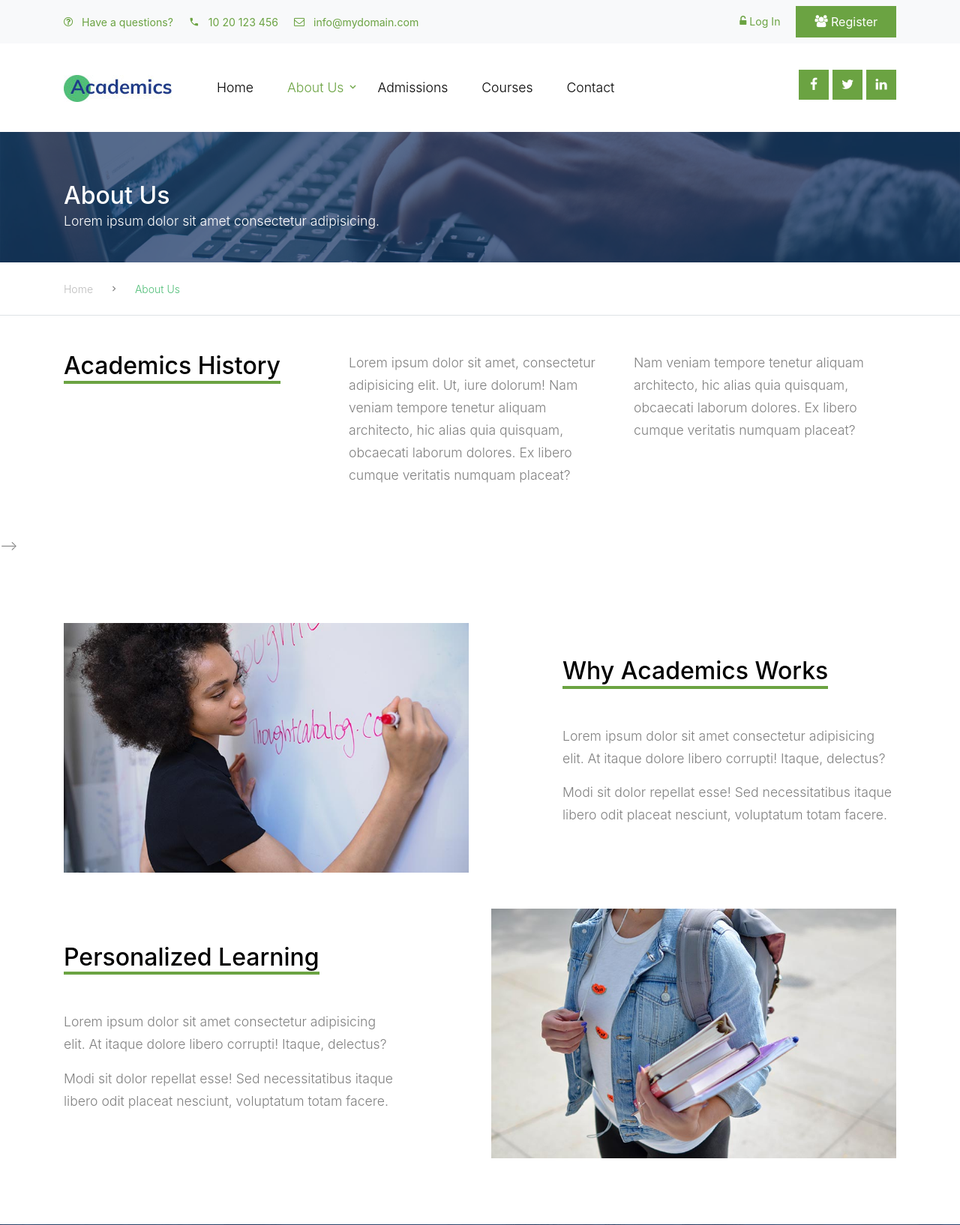
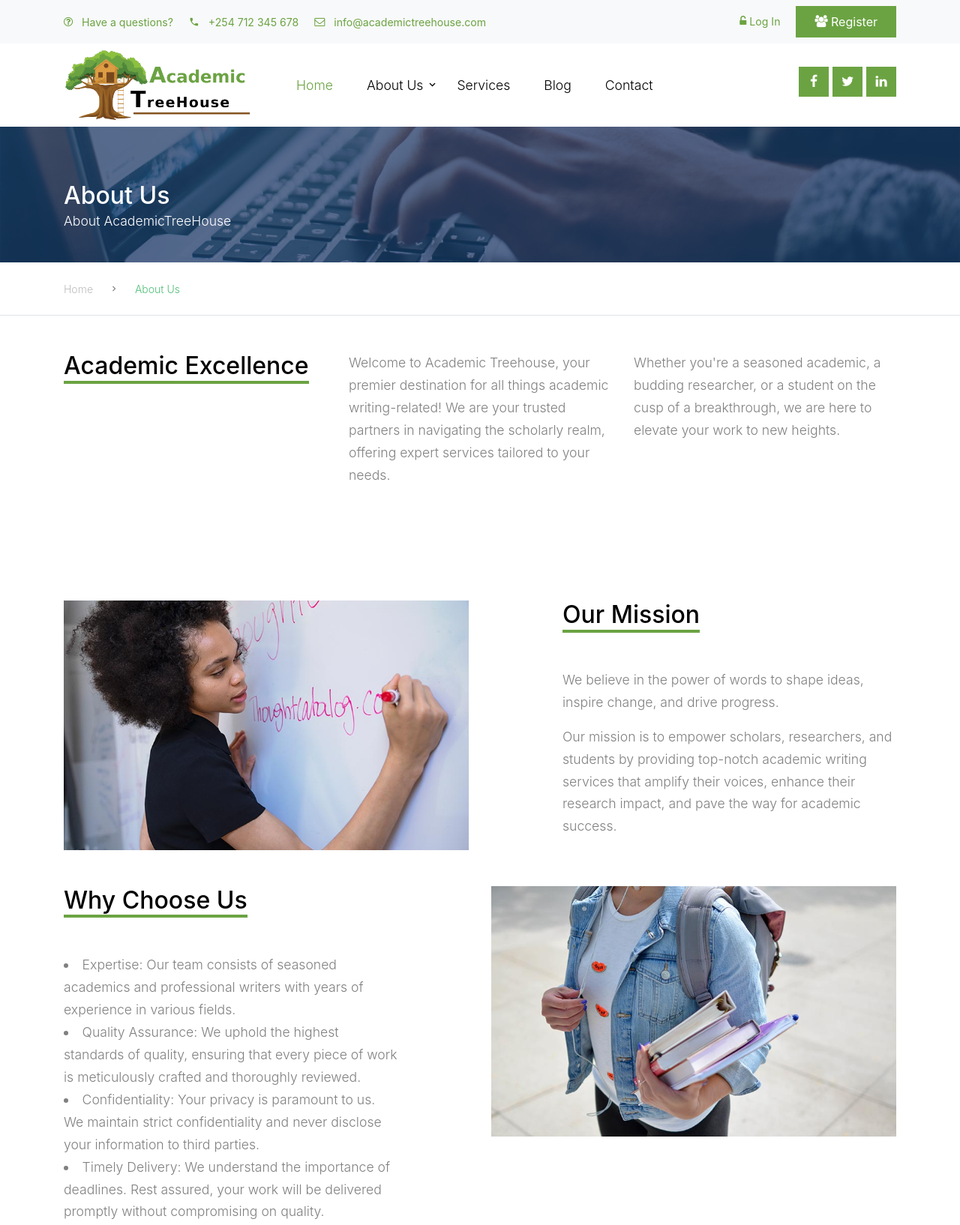
Before and after one commit to ToshTony/AcademicTreeHouse, a plain HTML site: page about.html in a window 1280 px wide. Shown: the top 1634 px of the page at 75% size. Drawn offline with Linux system fonts and the light colour scheme; files whose address does not match are found by name; a web font is replaced by a local one.

Commit message:
wednesday

```diff
--- a/about.html
+++ b/about.html
@@ -50,46 +50,48 @@
         <div class="row align-items-center">
           <div class="col-lg-9 d-none d-lg-block">
             <a href="#" class="small mr-3"><span class="icon-question-circle-o mr-2"></span> Have a questions?</a>
-            <a href="#" class="small mr-3"><span class="icon-phone2 mr-2"></span> 10 20 123 456</a>
-            <a href="#" class="small mr-3"><span class="icon-envelope-o mr-2"></span> info@mydomain.com</a>
+            <a href="#" class="small mr-3"><span class="icon-phone2 mr-2"></span> +254 712 345 678</a>
+            <a href="#" class="small mr-3"><span class="icon-envelope-o mr-2"></span> info@academictreehouse.com</a>
           </div>
           <div class="col-lg-3 text-right">
-            <a href="login.html" class="small mr-3"><span class="icon-unlock-alt"></span> Log In</a>
-            <a href="register.html" class="small btn btn-primary px-4 py-2 rounded-0"><span class="icon-users"></span> Register</a>
+            <!-- <a href="login.html" class="small mr-3"><span class="icon-unlock-alt"></span> Log In</a>
+            <a href="register.html" style="background-color: #6ba342;" class="small btn btn-primary px-4 py-2 rounded-0"><span class="icon-users"></span> Register</a> -->
+            <a href="#" class="small mr-3"><span class="icon-unlock-alt"></span> Log In</a>
+            <a href="#" style="background-color: #6ba342;" class="small btn btn-primary px-4 py-2 rounded-0"><span class="icon-users"></span> Register</a>
           </div>
         </div>
       </div>
     </div>
-    <header class="site-navbar py-4 js-sticky-header site-navbar-target" role="banner">
+    <header class="site-navbar py-2 js-sticky-header site-navbar-target" role="banner">
 
       <div class="container">
         <div class="d-flex align-items-center">
           <div class="site-logo">
             <a href="index.html" class="d-block">
-              <img src="images/logo.jpg" alt="Image" class="img-fluid">
+              <img src="images/treehouselogocropped.png" width="250px" height="px" alt="Image" class="img-fluid">
             </a>
           </div>
           <div class="mr-auto">
             <nav class="site-navigation position-relative text-right" role="navigation">
               <ul class="site-menu main-menu js-clone-nav mr-auto d-none d-lg-block">
-                <li>
+                <li class="active">
                   <a href="index.html" class="nav-link text-left">Home</a>
                 </li>
-                <li class="has-children active">
-                  <a href="about.html" class="nav-link text-left">About Us</a>
+                <li class="has-children">
+                  <a href="#" class="nav-link text-left">About Us</a>
                   <ul class="dropdown">
-                    <li><a href="teachers.html">Our Teachers</a></li>
-                    <li><a href="about.html">Our School</a></li>
+                    <li><a href="#">Academic Writing</a></li>
+                    <li><a href="#">CV writing</a></li>
                   </ul>
                 </li>
                 <li>
-                  <a href="admissions.html" class="nav-link text-left">Admissions</a>
+                  <a href="#" class="nav-link text-left">Services</a>
                 </li>
                 <li>
-                  <a href="courses.html" class="nav-link text-left">Courses</a>
+                  <a href="#" class="nav-link text-left">Blog</a>
                 </li>
                 <li>
-                    <a href="contact.html" class="nav-link text-left">Contact</a>
+                    <a href="#" class="nav-link text-left">Contact</a>
                   </li>
               </ul>                                                                                                                                                                                                                                                                                          </ul>
             </nav>
@@ -117,7 +119,7 @@
           <div class="row align-items-end">
             <div class="col-lg-7">
               <h2 class="mb-0">About Us</h2>
-              <p>Lorem ipsum dolor sit amet consectetur adipisicing.</p>
+              <p>About AcademicTreeHouse</p>
             </div>
           </div>
         </div>
@@ -136,18 +138,23 @@
             <div class="row">
               <div class="col-lg-4">
                 <h2 class="section-title-underline">
-                  <span>Academics History</span>
+                  <span>Academic Excellence</span>
                 </h2>
               </div>
               <div class="col-lg-4">
-                <p>Lorem ipsum dolor sit amet, consectetur adipisicing elit. Ut, iure dolorum! Nam veniam tempore tenetur aliquam architecto, hic alias quia quisquam, obcaecati laborum dolores. Ex libero cumque veritatis numquam placeat?</p>
+                <p>Welcome to Academic Treehouse, your premier destination for
+                  all things academic writing-related! We are your trusted partners
+                  in navigating the scholarly realm, offering expert services tailored
+                  to your needs.
+                </p>
               </div>
               <div class="col-lg-4">
-                <p>Nam veniam tempore tenetur aliquam
-                architecto, hic alias quia quisquam, obcaecati laborum dolores. Ex libero cumque veritatis numquam placeat?</p>
+                <p>Whether you're a seasoned academic, a budding researcher, or a student on the
+                   cusp of a breakthrough, we are here to elevate your work to new heights.
+              </p>
               </div>
             </div>
-          </div> -->
+          </div>
 
     <div class="site-section">
         <div class="container">
@@ -157,10 +164,17 @@
                 </div>
                 <div class="col-lg-5 ml-auto align-self-center">
                     <h2 class="section-title-underline mb-5">
-                        <span>Why Academics Works</span>
+                        <span>Our Mission</span>
                     </h2>
-                    <p>Lorem ipsum dolor sit amet consectetur adipisicing elit. At itaque dolore libero corrupti! Itaque, delectus?</p>
-                    <p>Modi sit dolor repellat esse! Sed necessitatibus itaque libero odit placeat nesciunt, voluptatum totam facere.</p>
+                    <p>We believe in the power of words to shape ideas, inspire change,
+                      and drive progress.
+                    </p>
+                    <p>
+                      Our mission is to empower scholars, researchers,
+                      and students by providing top-notch academic writing services that amplify their voices,
+                      enhance their research impact, and pave the way for academic success.
+                    </p>
+
                 </div>
             </div>
 
@@ -170,10 +184,22 @@
                     </div>
                     <div class="col-lg-5 mr-auto align-self-center order-2 order-lg-1">
                         <h2 class="section-title-underline mb-5">
-                            <span>Personalized Learning</span>
+                            <span>Why Choose Us</span>
                         </h2>
-                        <p>Lorem ipsum dolor sit amet consectetur adipisicing elit. At itaque dolore libero corrupti! Itaque, delectus?</p>
-                        <p>Modi sit dolor repellat esse! Sed necessitatibus itaque libero odit placeat nesciunt, voluptatum totam facere.</p>
+                        <li> Expertise: Our team consists of seasoned academics and professional
+                          writers with years of experience in various fields.
+                        </li>
+                        <li> Quality Assurance: We uphold the highest standards of quality, ensuring
+                          that every piece of work is meticulously crafted and thoroughly reviewed.
+                        </li>
+                        <li> Confidentiality: Your privacy is paramount to us.
+                          We maintain strict confidentiality and never disclose
+                          your information to third parties.
+                        </li>
+                        <li>Timely Delivery: We understand the importance of deadlines.
+                           Rest assured, your work will be delivered promptly without compromising on quality.
+                        </li>
+
                     </div>
                 </div>
         </div>
@@ -185,19 +211,28 @@
           <div class="col-lg-4 col-md-6 mb-5 mb-lg-0">
             <span class="icon flaticon-mortarboard"></span>
             <h3>Our Philosphy</h3>
-              <p>Lorem ipsum dolor sit, amet consectetur adipisicing elit. Reiciendis recusandae, iure repellat quis delectus ea? Dolore, amet reprehenderit.</p>
+            <p>At Academic Treehouse, we believe in the transformative power of education and the boundless potential of every individual.
+               Our philosophy is rooted in the notion that learning is a lifelong journey, and that with the right guidance and support,
+               anyone can achieve their academic and professional goals. We champion curiosity, critical thinking,
+                and a commitment to excellence as the cornerstones of intellectual growth and success.</p>
           </div>
           <div class="col-lg-4 col-md-6 mb-5 mb-lg-0">
             <span class="icon flaticon-school-material"></span>
             <h3>Academics Principle</h3>
-              <p>Lorem ipsum dolor sit, amet consectetur adipisicing elit. Reiciendis recusandae, iure repellat quis delectus ea?
-                Dolore, amet reprehenderit.</p>
+            <p>Our academic principles revolve around integrity, innovation, and inclusivity. We uphold the highest standards of academic integrity,
+               ensuring that all work is original, ethical, and rigorously researched. We embrace innovation, constantly seeking new ways
+                to enhance learning experiences and adapt to the evolving needs of our community.</p>
           </div>
           <div class="col-lg-4 col-md-6 mb-5 mb-lg-0">
             <span class="icon flaticon-library"></span>
             <h3>Key of Success</h3>
-              <p>Lorem ipsum dolor sit, amet consectetur adipisicing elit. Reiciendis recusandae, iure repellat quis delectus ea?
-                Dolore, amet reprehenderit.</p>
+            <p>
+              The keys to success at Academic Treehouse encompass a holistic approach to personal and
+              professional development. We believe that success is not solely defined by accomplishments,
+               but by the journey of growth and self-discovery. Our keys to success emphasize passion,
+               perseverance, preparation, collaboration, and adaptability.
+               Passion ignites the flame of motivation and fuels dedication to one's goals.
+              </p>
           </div>
         </div>
       </div>
@@ -293,8 +328,8 @@
       <div class="container">
         <div class="row align-items-center">
           <div class="col-lg-7">
-            <h2>Subscribe to us!</h2>
-            <p>Far far away, behind the word mountains, far from the countries Vokalia and Consonantia,</p>
+            <h2>Subscribe to our newsletter!</h2>
+            <p>We share updates and newsletters about academic works.</p>
           </div>
           <div class="col-lg-5">
             <form action="" class="d-flex">
--- a/css/style.css
+++ b/css/style.css
@@ -850,7 +850,7 @@ h1, h2, h3, h4, h5,
   left: 0;
   margin: 0 auto;
   z-index: 1;
-  margin-top: -33.94px;
+  margin-top: -5.94px;
   background: #ccc; }
   .feature-1 .icon-wrapper > span, .person .icon-wrapper > span {
     width: 96px;
```
Also changed, not shown: index.html (+12 -6 lines). Lines whose indentation alone changed are shown as unchanged.
